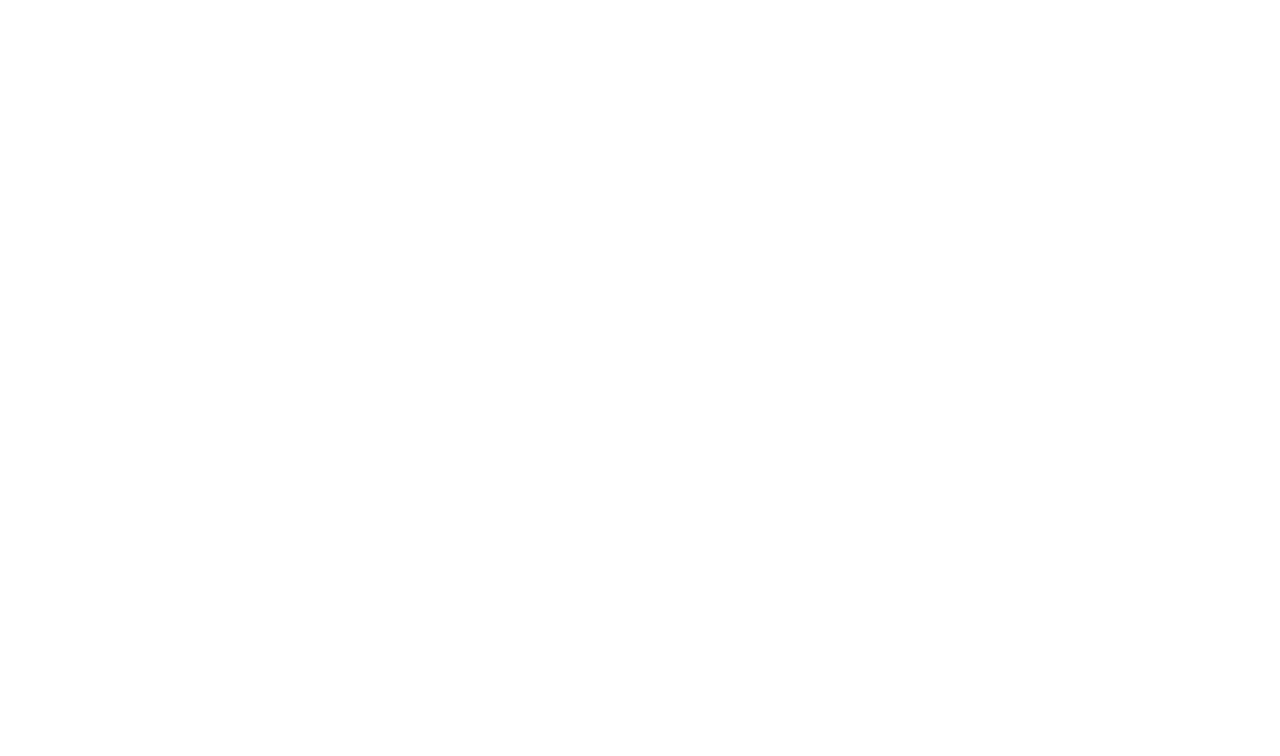
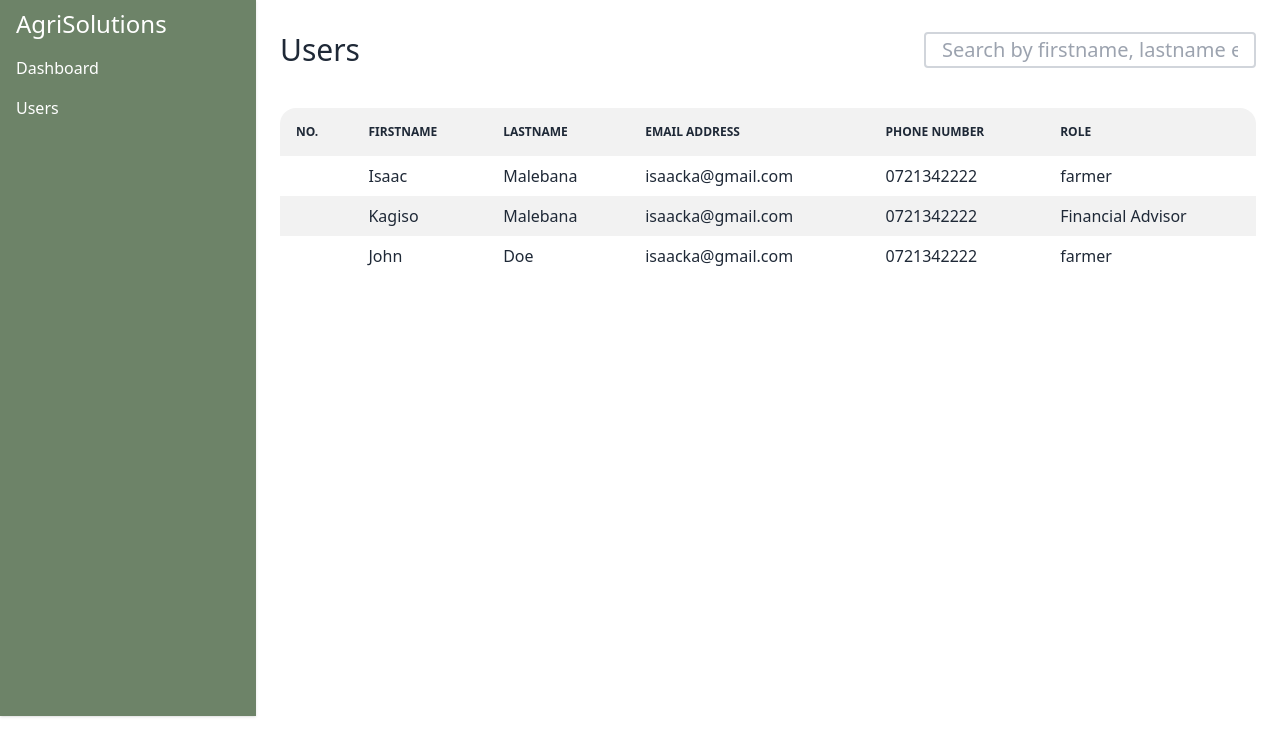
Before and after one commit to kgisaackg/agri-solutions, an Angular app: page /admin-dashboard/admin-users in a window 1280 px wide. Before the commit this address led to /. Shown: the top 756 px of the page. Built offline with nearby package versions, Linux system fonts and the light colour scheme.

Commit message:
with user table

```diff
--- a/src/app/components/admin-dashboard/admin-dashboard.component.html
+++ b/src/app/components/admin-dashboard/admin-dashboard.component.html
@@ -6,10 +6,10 @@
       <p class="text-white text-2xl mt-2">AgriSolutions</p>
       <ul class="mt-4">
         <li class="flex w-full justify-between cursor-pointer items-center mb-2">
-          <a class="text-white hover:underline  mb-2" routerLink="chats">Dashboard</a>
+          <a class="text-white hover:underline  mb-2" routerLink="admin-home">Dashboard</a>
         </li>
         <li class="flex w-full justify-between cursor-pointer items-center mb-2">
-          <a class="text-white hover:underline  mb-2" routerLink="chats">Users</a>
+          <a class="text-white hover:underline  mb-2" routerLink="admin-users">Users</a>
         </li>
       </ul>
 
@@ -52,9 +52,7 @@
     <!-- Remove class [ border-dashed border-2 border-gray-300 ] to remove dotted border -->
     <div class="w-full h-full">
       <!-- Place your content here -->
-      <div>
-        <p class="text-2xl">Dashboard</p>
-      </div>
+      <router-outlet></router-outlet>
     </div>
   </div>
 </div>
--- /dev/null
+++ b/src/app/components/admin-home/admin-home.component.html
@@ -0,0 +1 @@
+<p>admin-home works!</p>
--- /dev/null
+++ b/src/app/components/admin-home/admin-home.component.ts
@@ -0,0 +1,15 @@
+import { Component, OnInit } from '@angular/core';
+
+@Component({
+  selector: 'app-admin-home',
+  templateUrl: './admin-home.component.html',
+  styleUrls: ['./admin-home.component.css']
+})
+export class AdminHomeComponent implements OnInit {
+
+  constructor() { }
+
+  ngOnInit(): void {
+  }
+
+}
--- a/src/app/components/admin-users/admin-users.component.html
+++ b/src/app/components/admin-users/admin-users.component.html
@@ -1 +1,39 @@
-<p>admin-users works!</p>
+
+
+<div class="mt-4 ">
+
+<div class="flex justify-between items-center">
+    <p class="text-3xl">Users</p>
+    <input
+    type="text"
+    [(ngModel)]="filteredString"
+    class="form-control block px-4 py-0.5 text-xl font-normal text-gray-700 bg-white bg-clip-padding border-2 border-solid border-gray-300 rounded m-0 focus:bg-white focus:border-cust-green focus:outline-none"
+    placeholder="Search by firstname, lastname email"
+  />
+</div>
+
+<table class="table-auto table mt-10 table-zebra w-full">
+    <thead>
+        <tr class="text-left">
+            <th>No.</th>
+            <th>Firstname</th>
+            <th>Lastname</th>
+            <th>Email Address</th>
+            <th>Phone Number</th>
+            <th>Role</th>
+        </tr>
+    </thead>
+
+    <tbody>
+        <tr class="py-0" *ngFor="let user of users | filter:filteredString;">
+            <td class="py-2"></td>
+            <td class="py-2">{{user.firstname}}</td>
+            <td class="py-2">{{user.lastname}}</td>
+            <td class="py-2">{{user.emailAddress}}</td>
+            <td class="py-2">{{user.phoneNumber}}</td>
+            <td class="py-2">{{user.role}}</td>
+        </tr>
+    </tbody>
+</table>
+
+</div>
--- a/src/app/components/admin-users/admin-users.component.ts
+++ b/src/app/components/admin-users/admin-users.component.ts
@@ -9,7 +9,33 @@
 
   constructor() { }
 
+  filteredString: string = "";
+
   ngOnInit(): void {
   }
 
+  users = [
+    {
+      firstname: "Isaac",
+      lastname: "Malebana",
+      phoneNumber: "0721342222",
+      emailAddress: "isaacka@gmail.com",
+      role: "farmer"
+    },
+    {
+      firstname: "Kagiso",
+      lastname: "Malebana",
+      phoneNumber: "0721342222",
+      emailAddress: "isaacka@gmail.com",
+      role: "Financial Advisor"
+    },
+    {
+      firstname: "John",
+      lastname: "Doe",
+      phoneNumber: "0721342222",
+      emailAddress: "isaacka@gmail.com",
+      role: "farmer"
+    },
+  ]
+
 }
--- /dev/null
+++ b/src/app/pipes/filter.pipe.ts
@@ -0,0 +1,22 @@
+import {Pipe, PipeTransform } from "@angular/core";
+
+@Pipe({
+    name: 'filter'
+})
+
+export class FilterPipe implements PipeTransform{
+
+    transform(items: any[], searchText: string): any[] {
+        if (!items) {
+          return [];
+        }
+        if (!searchText) {
+          return items;
+        }
+        searchText = searchText.toLowerCase();
+
+        return items.filter((it: any) => {
+          return it!.toLowerCase().includes(searchText);
+        });
+      }
+}
```
Also changed, not shown: src/app/app-routing.module.ts (+9 -1 lines), src/app/app.module.ts (+8 -2 lines), src/app/components/admin-home/admin-home.component.css (added), 1 other file (tests, documents, lock files or other folders).
